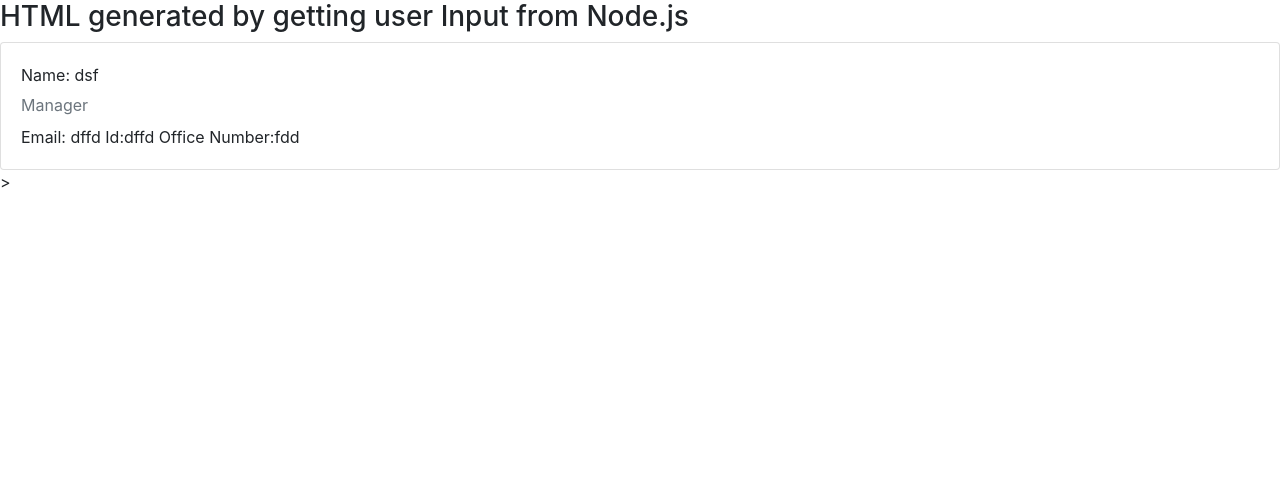
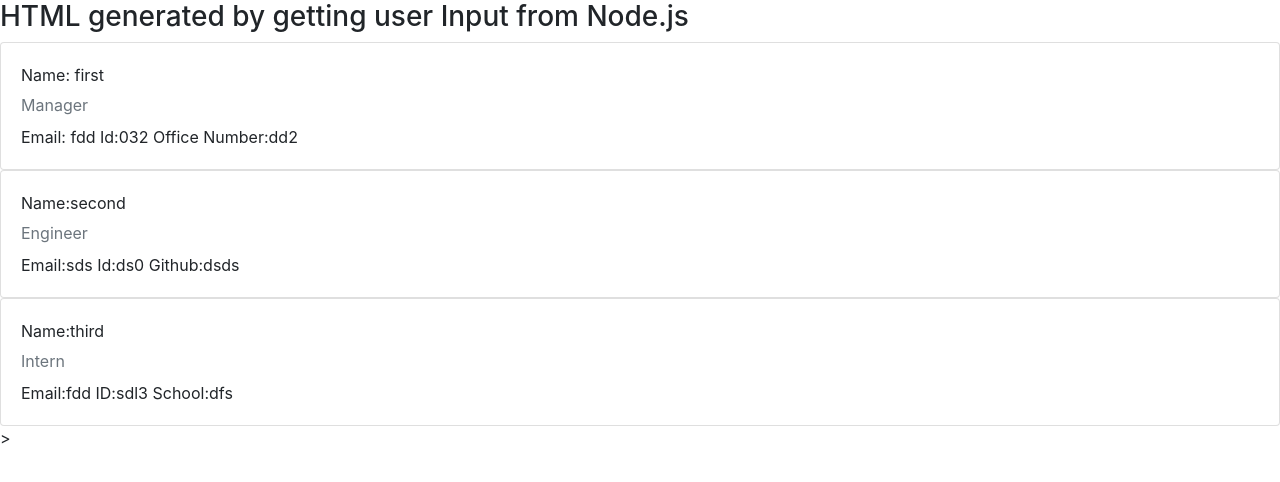
Before and after one commit to Sanganu/nestedconstructorsnode, a website: page index.html in a window 1280 px wide. Drawn offline with nearby package versions, Linux system fonts and the light colour scheme.

Commit message:
Html file generated as required

```diff
--- a/app.js
+++ b/app.js
@@ -141,7 +141,7 @@
 
     })
     .then(html => {
-        fs.appendFile("./templates/teamhtml",html,function(err,result){
+        fs.appendFile("./templates/teamhtml.html",html,function(err,result){
             if (err){
                 console.log("Error in ",err)
             }
--- a/index.html
+++ b/index.html
@@ -15,18 +15,47 @@
 <div class="card">
 <div class="card-body">
     <div class="card-title">
-       Name: dsf
+       Name: first
     </div>
     <div class="card-subtitle mb-2 text-muted">
        Manager
     </div>
     <div class="card-text">
-        Email: dffd
-        Id:dffd
-        Office Number:fdd
+        Email: fdd
+        Id:032
+        Office Number:dd2
     </div>
 </div>
 </div>
+   <div class="card">
+     <div class="card-body">
+         <div class="card-title">
+            Name:second
+         </div>
+         <div class="card-subtitle mb-2 text-muted">
+           Engineer
+         </div>
+         <div class="card-text">
+             Email:sds
+             Id:ds0
+             Github:dsds
+         </div>
+     </div>
+     </div>
+    <div class="card">
+    <div class="card-body">
+        <div class="card-title">
+        Name:third
+        </div>
+        <div class="card-subtitle mb-2 text-muted">
+        Intern    </div>
+        <div class="card-text">
+            Email:fdd
+            ID:sdl3
+            School:dfs
+        </div>
+    </div>
+    </div>
 
 
 </body>
```
Also changed, not shown: templates/intern.js (+4 -4 lines), templates/teamhtml.html (+22 -8 lines), 1 other file.
